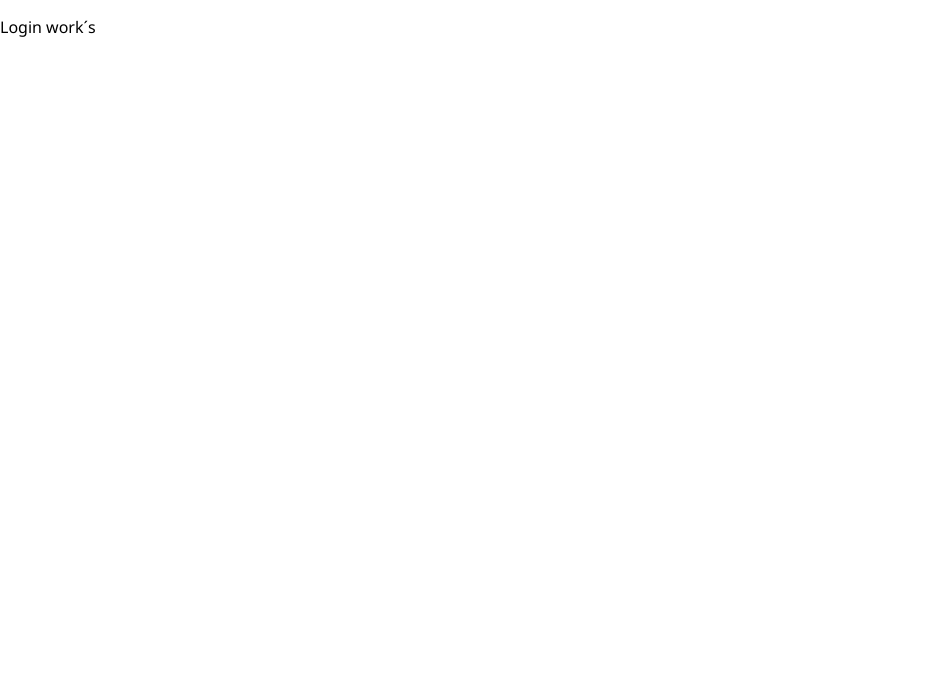
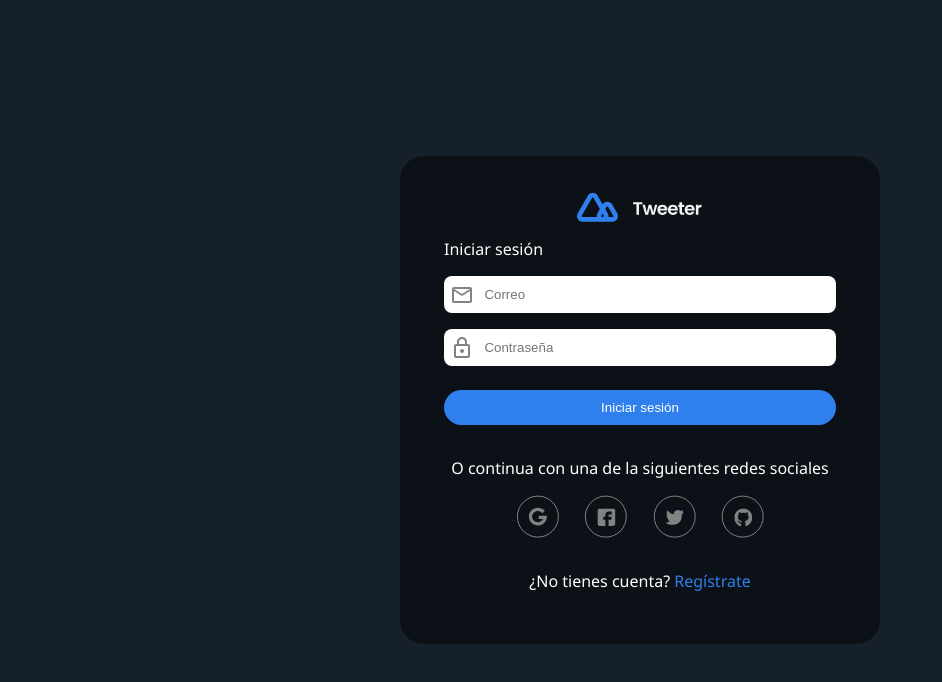
Before and after one commit to Alejandro095/tweeter, a Next.js app: page /login in a window 1280 px wide. Shown: the top 682 px of the page, without its empty margins (0-942 px from the left). Built offline with nearby package versions, Linux system fonts and the light colour scheme.

Commit message:
Se ha cambiado la vista de componente Login por el componente Layout

```diff
--- a/src/components/auth/login/index.js
+++ b/src/components/auth/login/index.js
@@ -0,0 +1,5 @@
+import Layout from "./../shared/layout"
+
+export default function Login() {
+    return <Layout> Login Work´s Holaaa </Layout>
+}
--- a/src/components/auth/shared/layout/index.js
+++ b/src/components/auth/shared/layout/index.js
@@ -17,12 +17,12 @@ export default function Layout({children}) {
 
                 <form className={styles.form} method="POST" action="">
 
-                    <label for="name" className={styles.label}>
+                    <label htmlFor="name" className={styles.label}>
                         <EmailOutlinedIcon/>
                         <input type="text" id="name" className={styles.input} placeholder="Correo"></input>
                     </label>
 
-                    <label for="passowrd" className={styles.label}>
+                    <label htmlFor="passowrd" className={styles.label}>
                         <LockOutlinedIcon/>
                         <input type="password" id="password" className={styles.input} placeholder="Contraseña"></input>
                     </label>
--- a/src/pages/login.js
+++ b/src/pages/login.js
@@ -1,3 +1,4 @@
-export default function Login(){
-    return <p>Login work´s</p>
+import Login from "components/auth/login"
+export default function LoginView(){
+    return <Login/>
 }
```
